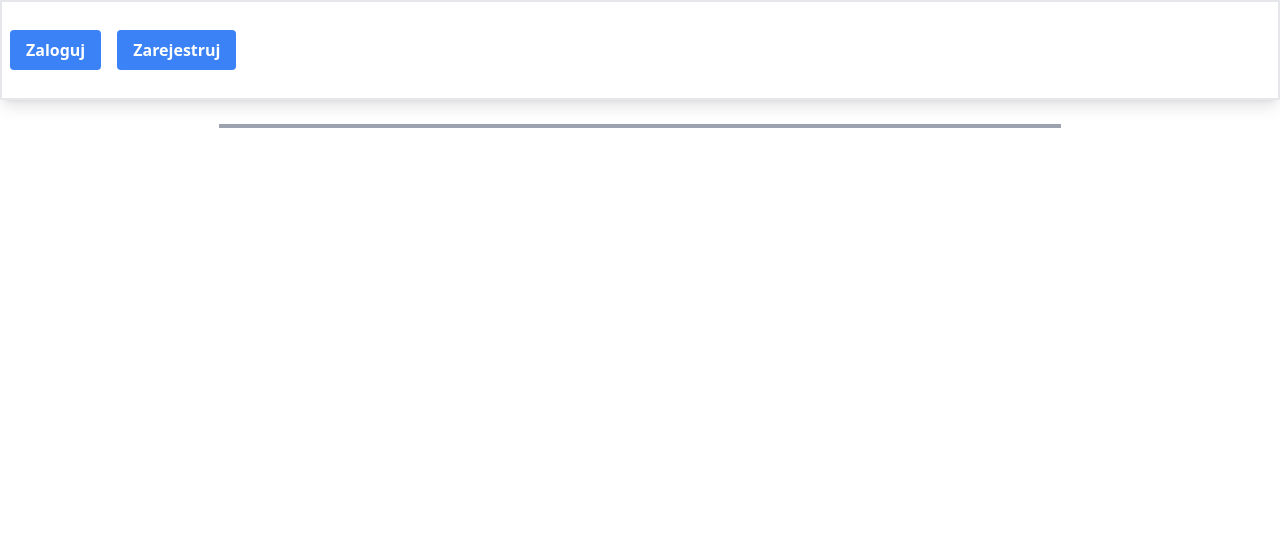
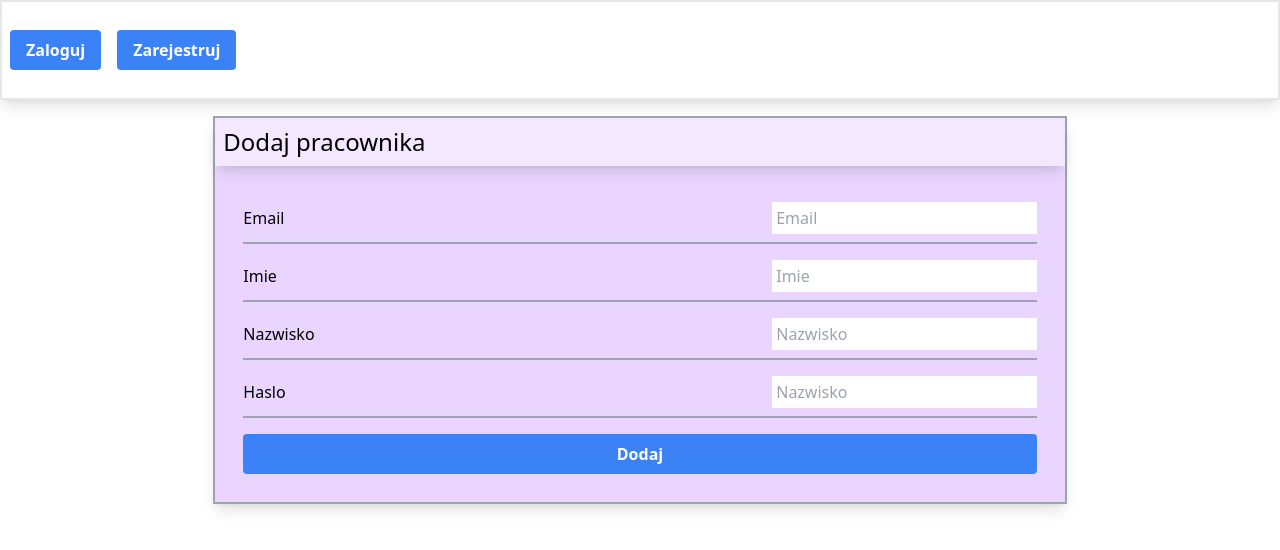
Before and after one commit to Matiixx/BD-project, a Next.js app in the folder SRC/client/: page /adminDashboard/employees/add in a window 1280 px wide. Shown: the top 550 px of the page. Built offline with nearby package versions, Linux system fonts and the light colour scheme.

Commit message:
Add employee page

```diff
--- /dev/null
+++ b/SRC/client/pages/adminDashboard/employees/add/index.tsx
@@ -0,0 +1,130 @@
+import React, { useState } from 'react'
+import { type NextPage } from "next";
+import { useRouter } from "next/router";
+import { useEffect } from "react";
+import Header from "../../../../components/Header";
+import useStore from "../../../../store/useStore";
+import axios from 'axios';
+
+const URI = 'http://pascal.fis.agh.edu.pl:3040/0cichostepski/'
+
+interface IEmployee {
+  email: string;
+  imie: string;
+  nazwisko: string;
+  haslo: string;
+}
+
+const AddEmployee: NextPage = () => {
+  const router = useRouter();
+
+  const userId = useStore((state) => state.userId);
+  const userToken = useStore((state) => state.accessToken);
+
+  const [employee, setEmployee] = useState<IEmployee>({ email: "", imie: "", nazwisko: "", haslo: "" })
+
+  const [responseMessage, setResponseMessage] = useState<string>("");
+
+
+  const userRole = useStore(state => state.userType)
+  useEffect(() => {
+    if (userRole === null) return;
+    if (userRole !== "admin") {
+      router.push("/userDashboard");
+      return;
+    }
+  }, [userRole])
+
+  useEffect(() => {
+    if (userId === undefined) {
+      router.push("/userLogin")
+      return;
+    }
+  }, [userId, userToken])
+
+  const handleAddEmployee = () => {
+    console.log(employee);
+    if (!employee.email || !employee.imie || !employee.nazwisko) return;
+
+    axios.post(URI + "post/pracownik", {
+      ...employee
+    }, {
+      headers: {
+        Authorization: "Bearer " + userToken,
+      }
+    }).then(data => {
+      console.log(data);
+      setResponseMessage("Dodano")
+      setEmployee({ email: "", imie: "", nazwisko: "", haslo: "" })
+    }).catch(err => {
+      console.log(err);
+      setResponseMessage("Email już istnieje")
+
+    })
+  }
+
+  return (
+    <>
+      <Header />
+
+      <div className='w-full flex justify-center'>
+
+        <div className="w-2/3 bg-purple-200 shadow-lg border-2 border-gray-400 flex justify-center flex-col items-center">
+
+          {/* Header */}
+          <div className="w-full p-2 mb-2 bg-purple-100 shadow-lg">
+            <span className="text-2xl text-bold">Dodaj pracownika</span>
+          </div>
+          {/* Opis */}
+          <div className="p-2 w-full">
+            <div className="w-full flex flex-col gap-4 p-5">
+              <div className="w-full flex justify-between items-center border-b-2 border-gray-400 pb-2">
+                <span>Email</span>
+                <input className="w-1/3 p-1"
+                  type="text"
+                  placeholder='Email'
+                  onChange={(e) => { setEmployee((prev) => ({ ...prev, email: e.target.value })) }}
+                >
+                </input>
+              </div>
+              <div className="w-full flex justify-between items-center border-b-2 border-gray-400 pb-2">
+                <span>Imie</span>
+                <input
+                  className="w-1/3 p-1"
+                  placeholder='Imie'
+                  type="text"
+                  onChange={(e) => { setEmployee((prev) => ({ ...prev, imie: e.target.value })) }}
+                />
+              </div>
+              <div className="w-full flex justify-between items-center border-b-2 border-gray-400 pb-2">
+                <span>Nazwisko</span>
+                <input className="w-1/3 p-1"
+                  placeholder='Nazwisko'
+                  type="text"
+                  value={employee.nazwisko}
+                  onChange={(e) => { setEmployee((prev) => ({ ...prev, nazwisko: e.target.value })) }}
+                />
+              </div>
+              <div className="w-full flex justify-between items-center border-b-2 border-gray-400 pb-2">
+                <span>Haslo</span>
+                <input className="w-1/3 p-1"
+                  placeholder='Nazwisko'
+                  type="password"
+                  value={employee.haslo}
+                  onChange={(e) => { setEmployee((prev) => ({ ...prev, haslo: e.target.value })) }}
+                />
+              </div>
+
+              <button className="bg-blue-500 hover:bg-blue-700 text-white font-bold py-2 px-4 rounded focus:outline-none focus:shadow-outline" onClick={handleAddEmployee}>Dodaj</button>
+              {responseMessage ? <p>{responseMessage}</p> : null}
+            </div>
+          </div>
+
+        </div>
+
+      </div>
+    </>
+  );
+};
+
+export default AddEmployee;
--- a/SRC/client/pages/adminDashboard/employees/index.tsx
+++ b/SRC/client/pages/adminDashboard/employees/index.tsx
@@ -5,6 +5,7 @@ import { useEffect } from "react";
 import Header from "../../../components/Header";
 import useStore from "../../../store/useStore";
 import axios from 'axios';
+import Link from 'next/link';
 
 const URI = 'http://pascal.fis.agh.edu.pl:3040/0cichostepski/'
 
@@ -57,6 +58,13 @@ const Employees: NextPage = () => {
       <Header />
 
       <div>
+        <div className='w-3/4 m-auto'>
+          <Link
+            className="flex items-center justify-center w-1/3 h-24 text-xl bg-blue-500 hover:bg-blue-700 text-white font-bold  py-2 px-4 rounded focus:outline-none focus:shadow-outline"
+            href={"./employees/add"}
+          >
+            Dodaj pracownika
+          </Link></div>
         <div className="flex flex-wrap justify-center">
           {employees ? (
             employees.map((el) => (
```
